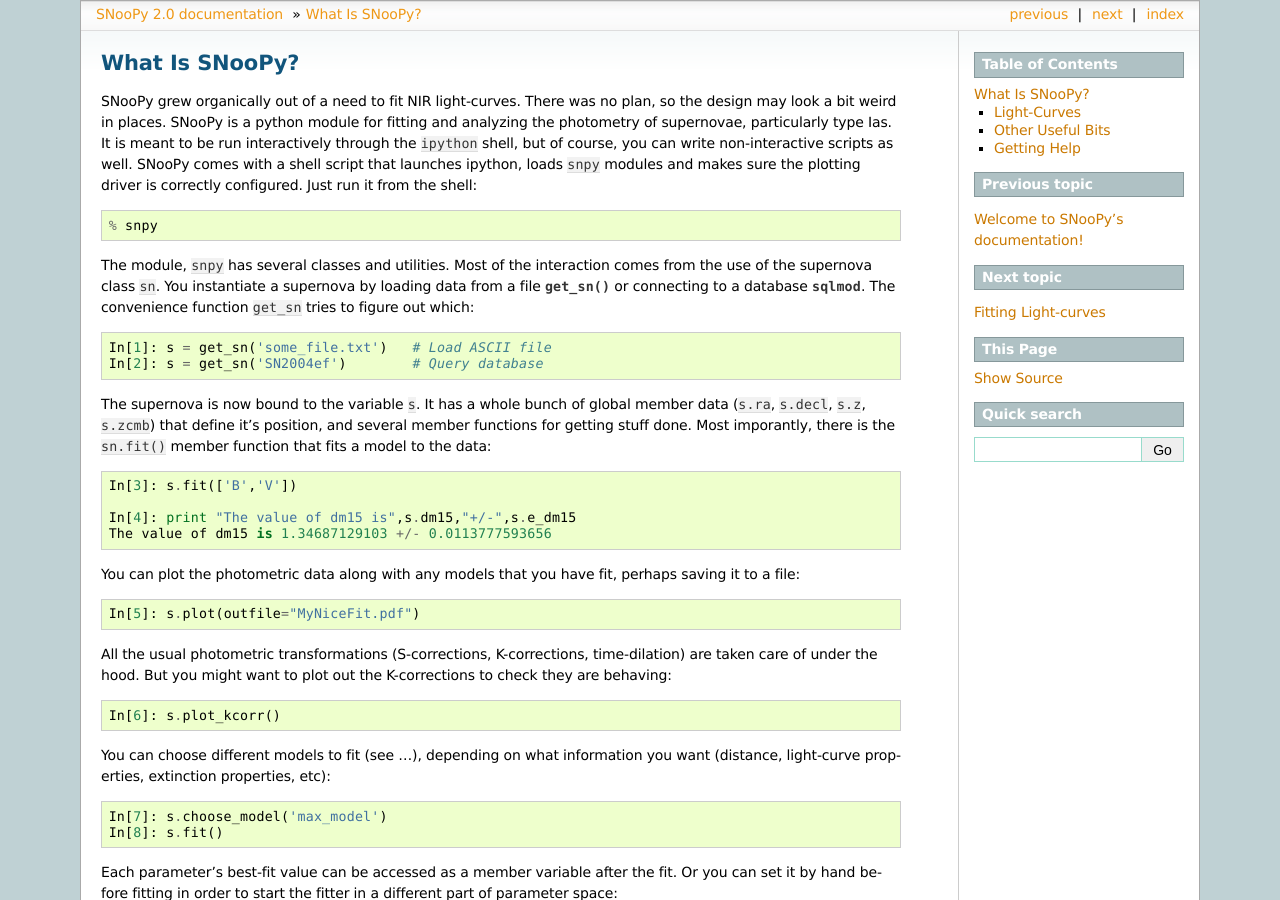
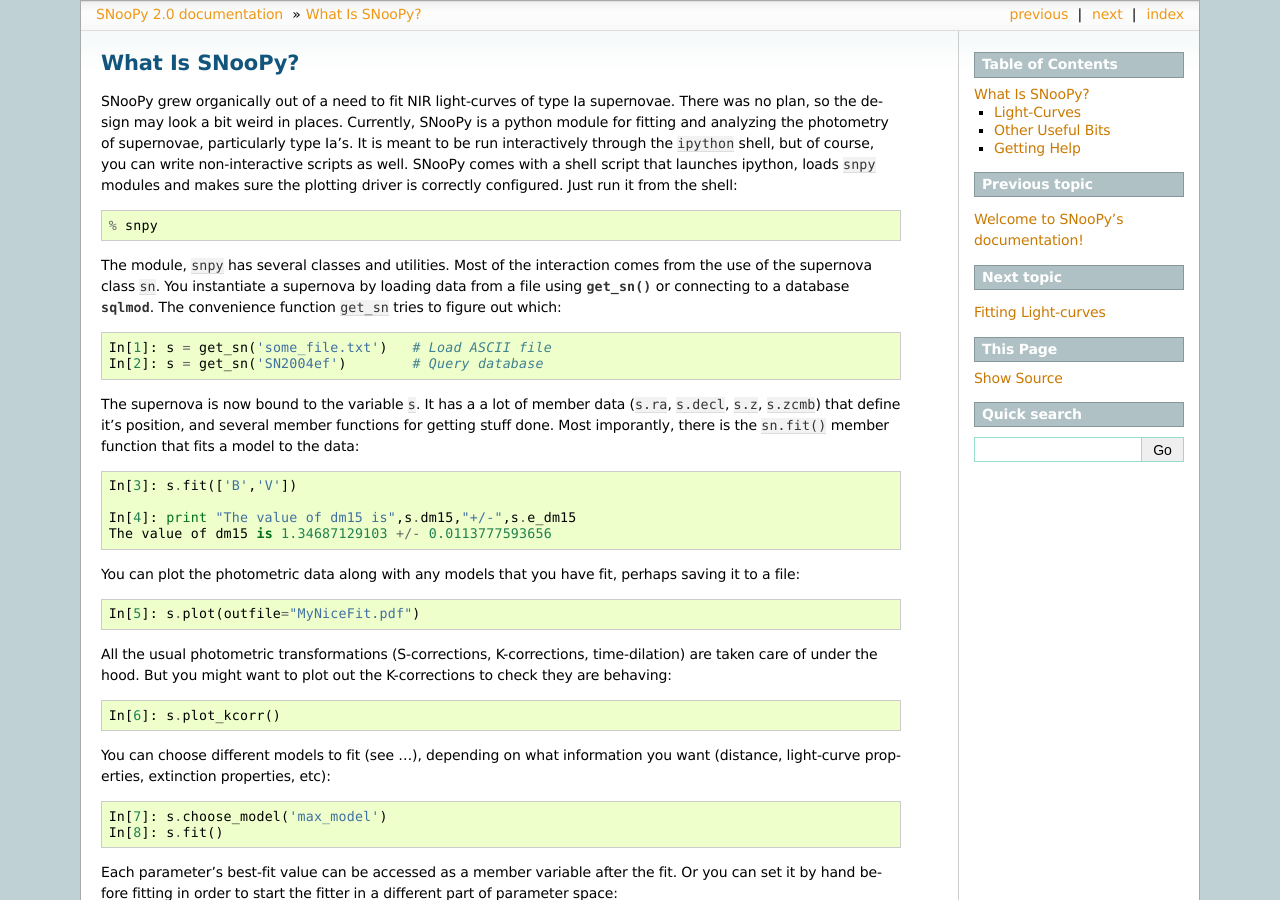
Before and after one commit to obscode/snpy, a Sphinx documentation site: the page built from docs/overview.rst, in a window 1280 px wide and 900 px high. Built offline with Sphinx 7.4.7, drawn with Linux system fonts in a browser that asks for light colours; formulas are drawn with MathJax 3.

```diff
--- a/docs/overview.rst
+++ b/docs/overview.rst
@@ -1,27 +1,28 @@
 What Is SNooPy?
 ===============
 
-SNooPy grew organically out of a need to fit NIR light-curves. There was no
-plan, so the design may look a bit weird in places. SNooPy is a python module
-for fitting and analyzing the photometry of supernovae, particularly type Ias.
-It is meant to be run interactively through the ``ipython`` shell, but of
-course, you can write non-interactive scripts as well.  SNooPy comes with
-a shell script that launches ipython, loads ``snpy`` modules and makes sure
-the plotting driver is correctly configured. Just run it from the shell::
+SNooPy grew organically out of a need to fit NIR light-curves of type Ia
+supernovae. There was no plan, so the design may look a bit weird in places.
+Currently, SNooPy is a python module for fitting and analyzing the photometry of
+supernovae, particularly type Ia's.  It is meant to be run interactively through
+the ``ipython`` shell, but of course, you can write non-interactive scripts as
+well.  SNooPy comes with a shell script that launches ipython, loads ``snpy``
+modules and makes sure the plotting driver is correctly configured. Just run it
+from the shell::
 
   % snpy
 
 The module, ``snpy`` has several classes and utilities. Most of the interaction
 comes from the use of the supernova class ``sn``. You instantiate a supernova
-by loading data from a file :func:`~snpy.sn.get_sn` or connecting to a
+by loading data from a file using :func:`~snpy.sn.get_sn` or connecting to a
 database :mod:`~snpy.sqlmod`.
 The convenience function ``get_sn`` tries to figure out which::
 
    In[1]: s = get_sn('some_file.txt')   # Load ASCII file
    In[2]: s = get_sn('SN2004ef')        # Query database
 
-The supernova is now bound to the variable ``s``. It has a whole bunch of
-global member data (``s.ra``, ``s.decl``, ``s.z``, ``s.zcmb``) that define it's
+The supernova is now bound to the variable ``s``. It has a a lot  of
+member data (``s.ra``, ``s.decl``, ``s.z``, ``s.zcmb``) that define it's
 position, and several member functions for getting stuff done.  Most imporantly,
 there is the ``sn.fit()`` member function that fits a model to the data::
 
```
